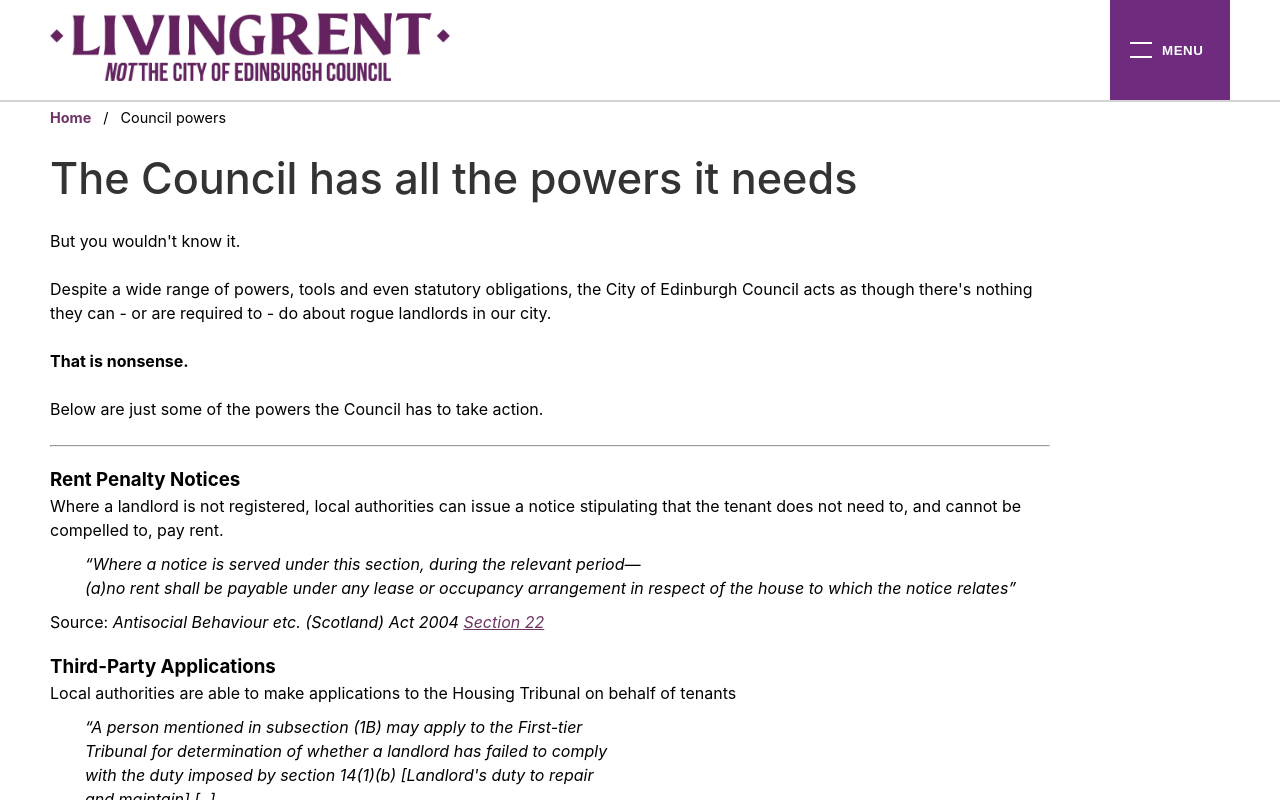
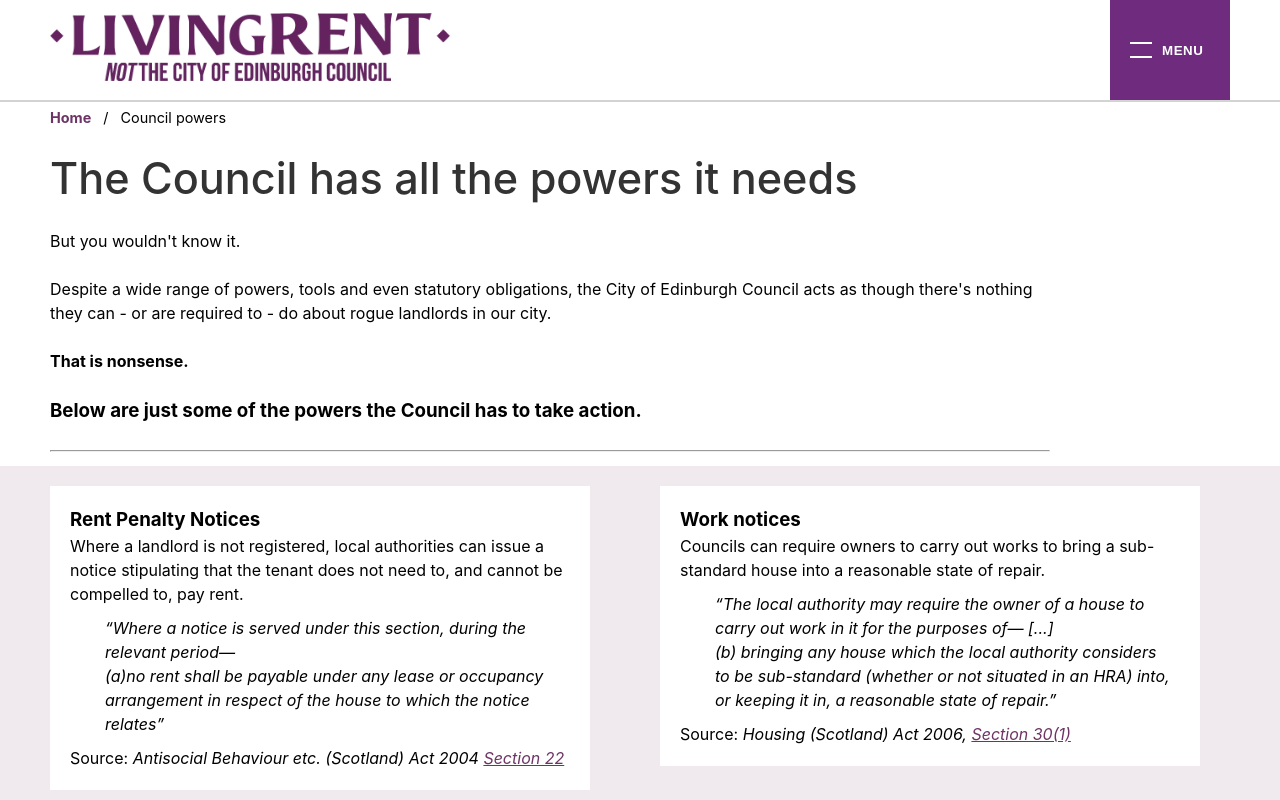
Before and after one commit to gordonmaloney/notecc, a React (Create React App) app: page /powers in a window 1280 px wide. Built offline with nearby package versions, Linux system fonts and the light colour scheme; the HTML template or start-up script is replaced by a standard one.

Commit message:
powers formatting

```diff
--- a/package.json
+++ b/package.json
@@ -6,7 +6,7 @@
     "@emotion/react": "^11.14.0",
     "@emotion/styled": "^11.14.1",
     "@mui/icons-material": "^7.2.0",
-    "@mui/material": "^7.3.1",
+    "@mui/material": "^7.3.5",
     "@mui/styled-engine-sc": "^7.3.1",
     "@testing-library/dom": "^10.4.1",
     "@testing-library/jest-dom": "^6.6.4",
--- a/public/index.html
+++ b/public/index.html
@@ -13,15 +13,15 @@
 <meta itemprop="name" content="Tenant Complaints Portal" />
 <meta itemprop="description"       content="A tool made by Living Rent - because Edinburgh Council refuse to do it"
  />
-<meta itemprop="image" content="https://notecc.netlify.app/banner.jpg" />
+<meta itemprop="image" content="https://complaints.tenantact.org/banner.jpg" />
 
 <!-- Facebook Meta Tags -->
-<meta property="og:url" content="https://scotlandfordecrim.org/" />
+<meta property="og:url" content="https://complaints.tenantact.org/" />
 <meta property="og:type" content="website" />
 <meta property="og:title" content="Tenant Complaints Portal" />
 <meta property="og:description"       content="A tool made by Living Rent - because Edinburgh Council refuse to do it"
  />
-<meta property="og:image" content="https://notecc.netlify.app/banner.jpg" />
+<meta property="og:image" content="https://complaints.tenantact.org/banner.jpg" />
 <meta property="og:image:width" content="1200" />
 <meta property="og:image:height" content="630" />
 
@@ -30,7 +30,7 @@
 <meta name="twitter:title" content="Tenant Complaints Portal" />
 <meta name="twitter:description"       content="A tool made by Living Rent - because Edinburgh Council refuse to do it"
 />
-<meta name="twitter:image" content="https://notecc.netlify.app/banner.jpg" />
+<meta name="twitter:image" content="https://complaints.tenantact.org/banner.jpg" />
 
 	<meta name="twitter:site" content="@Living_Rent" />
 
--- a/src/Pages/Powers.jsx
+++ b/src/Pages/Powers.jsx
@@ -1,15 +1,29 @@
 import React from "react";
 import Breadcrumbs from "../Components/Breadcrumbs";
-
+import {
+	ImageList,
+	ImageListItem,
+	useMediaQuery,
+	useTheme,
+} from "@mui/material";
 
 const Powers = () => {
+	const theme = useTheme();
+	const isXlUp = useMediaQuery(theme.breakpoints.up("xl"));
+	const isMdUp = useMediaQuery(theme.breakpoints.up("md"));
 
-
+	const cols = isXlUp ? 3 : isMdUp ? 2 : 1;
 
 	const Power = ({ title, link, explainer, quote }) => {
 		return (
-			<>
-				<h3 style={{ marginBottom: "0" }}>{title}</h3>
+			<div
+				style={{
+					backgroundColor: "white",
+					padding: "20px",
+					maxWidth: "500px",
+				}}
+			>
+				<h3 style={{ marginBottom: "0", marginTop: "0" }}>{title}</h3>
 				<span>{explainer}</span>
 				<br />
 				<div
@@ -25,11 +39,12 @@ const Powers = () => {
 				</div>
 				<br />
 				Source: <i>{link}</i>
-			</>
+			</div>
 		);
 	};
 
 	return (
+		<div className="subPageFull">
 			<div className="subPage">
 				<Breadcrumbs child="Council powers" />
 
@@ -40,16 +55,36 @@ const Powers = () => {
 					<br />
 					<br />
 					Despite a wide range of powers, tools and even statutory obligations,
-				the City of Edinburgh Council acts as though there's nothing they can -
-				or are required to - do about rogue landlords in our city.
+					the City of Edinburgh Council acts as though there's nothing they can
+					- or are required to - do about rogue landlords in our city.
 					<br />
 					<br />
 					<b>That is nonsense.</b>
 					<br />
 					<br />
+					<h3 style={{marginTop: '0'}}>
 						Below are just some of the powers the Council has to take action.
+					</h3>
 				</p>
 				<hr />
+			</div>
+
+			<div className="subPageFullInner">
+				<ImageList
+					variant="masonry"
+					cols={cols}
+					gap={40}
+					sx={{
+						paddingTop: '20px',
+						width: "100%",
+						height: "auto",
+						"& .MuiImageListItem-root": {
+							verticalAlign: "top", // 🔑 top-align cards across the row
+							breakInside: "avoid",
+						},
+					}}
+				>
+					<ImageListItem>
 						<Power
 							title="Rent Penalty Notices"
 							explainer="Where a landlord is not registered, local authorities can issue a notice stipulating that the tenant does not need to, and cannot be compelled to, pay rent."
@@ -66,7 +101,11 @@ const Powers = () => {
 							}
 							quote={`“Where a notice is served under this section, during the relevant period—
 (a)no rent shall be payable under any lease or occupancy arrangement in respect of the house to which the notice relates”`}
-			/>
+						/>{" "}
+					</ImageListItem>
+
+					<ImageListItem>
+						{" "}
 						<Power
 							title="Third-Party Applications"
 							explainer="Local authorities are able to make applications to the Housing Tribunal on behalf of tenants"
@@ -88,6 +127,9 @@ const Powers = () => {
           (1B)The persons are—
           (a)a local authority”`}
 						/>
+					</ImageListItem>
+
+					<ImageListItem>
 						<Power
 							title="Tolerable Standard"
 							explainer="Councils have a duty to ensure all houses in their area meet the basic minimum standard."
@@ -105,13 +147,16 @@ const Powers = () => {
 							}
 							quote={`“It shall be the duty of every local authority to secure that all houses in their district which do not meet the tolerable standard are closed, demolished or brought up to the tolerable standard within such period as is reasonable in all the circumstances.”`}
 						/>
+					</ImageListItem>
+					<ImageListItem>
+						{" "}
 						<Power
 							title="Action plans"
 							explainer="Councils must give landlords advice and assistance where they could take steps to avoid refusal or removal from the register."
 							link={
 								<span>
-						The Private Landlord Registration (Advice and Assistance) (Scotland)
-						Regulations 2005,{" "}
+									The Private Landlord Registration (Advice and Assistance)
+									(Scotland) Regulations 2005,{" "}
 									<a
 										href="https://www.legislation.gov.uk/ssi/2005/557/regulation/3"
 										target="_blank"
@@ -131,6 +176,9 @@ const Powers = () => {
 							}
 							quote={`“that local authority shall, if it considers that the applicant or registered person can, or might be able to, take action to avert that proposed refusal or removal, give the applicant or registered person advice on the appropriate action to take.”`}
 						/>
+					</ImageListItem>
+					<ImageListItem>
+						{" "}
 						<Power
 							title="Work notices"
 							explainer="Councils can require owners to carry out works to bring a sub-standard house into a reasonable state of repair."
@@ -149,6 +197,9 @@ const Powers = () => {
 							quote={`“The local authority may require the owner of a house to carry out work in it for the purposes of— [...]
             (b) bringing any house which the local authority considers to be sub-standard (whether or not situated in an HRA) into, or keeping it in, a reasonable state of repair.”`}
 						/>
+					</ImageListItem>
+					<ImageListItem>
+						{" "}
 						<Power
 							title="Abatement notices"
 							explainer="Councils can act on statutory nuisances such as unsafe or unhealthy housing conditions."
@@ -178,6 +229,9 @@ const Powers = () => {
             (a) requiring the abatement of the nuisance or prohibiting or restricting its occurrence or recurrence;
             (b) requiring the execution of such works, and the taking of such other steps, as may be necessary for any of those purposes”`}
 						/>
+					</ImageListItem>
+
+					<ImageListItem>
 						<Power
 							title="Maintenance orders"
 							explainer="Councils can require owners to prepare a plan for the long-term maintenance of a house."
@@ -195,6 +249,9 @@ const Powers = () => {
 							}
 							quote={`“The local authority may by order (a “maintenance order”) require the owner of a house to prepare a plan (a “maintenance plan”) for securing the maintenance of the house to a reasonable standard over such period not exceeding 5 years as may be specified in the order.”`}
 						/>
+					</ImageListItem>
+				</ImageList>
+			</div>
 		</div>
 	);
 };
--- a/src/index.css
+++ b/src/index.css
@@ -172,6 +172,18 @@ p {
   width: 80%;
   max-width: 1000px;
   padding: 0 50px 20px 50px;
+}
+
+.subPageFull {
+  width: 100%;
+}
+
+.subPageFullInner {
+  background-color: #f0eaef;
+  position: relative;
+  margin-top: -30px;
+  padding: 0px 50px 20px 50px;
+  margin-bottom: -50px;
 }
 
 .logo {
@@ -397,4 +409,10 @@ p {
     max-width: 1000px;
     padding: 0 3% 20px 3%;
   }
+
+.subPageFullInner {
+  margin-top: -30px;
+  padding: 0 3% 20px 3%;
+  margin-bottom: -50px;
 }
+}
```
Also changed, not shown: 1 other file (tests, documents, lock files or other folders). Lines whose indentation alone changed are shown as unchanged.
